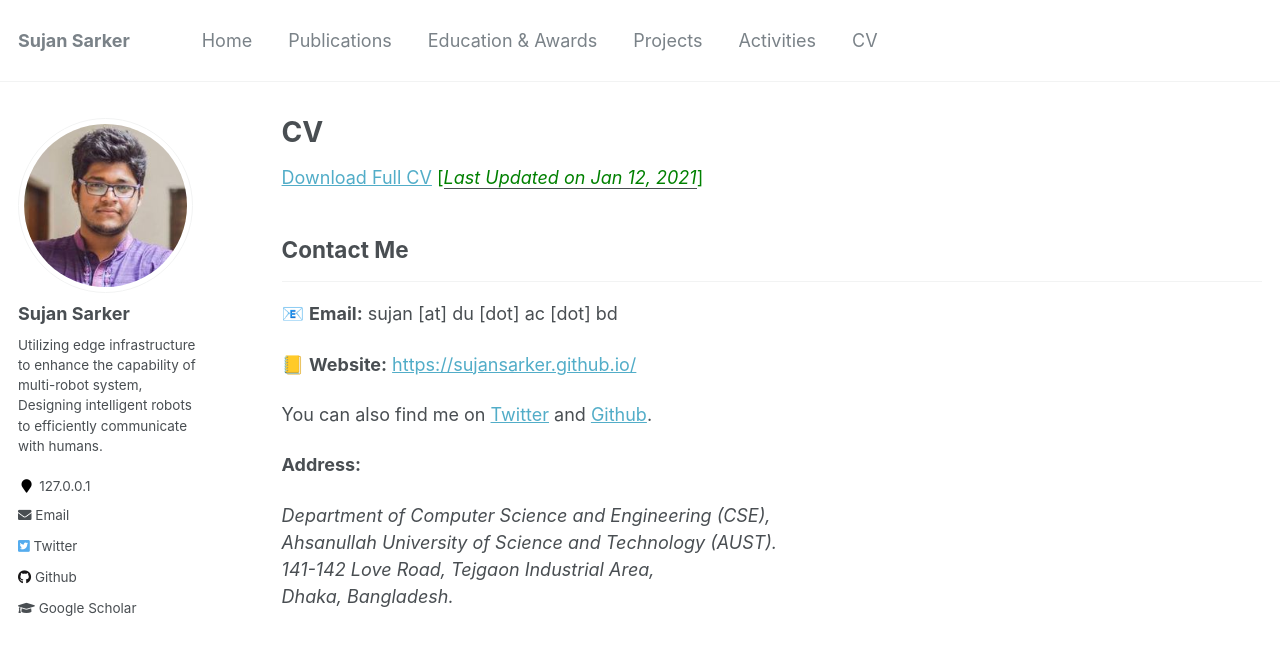
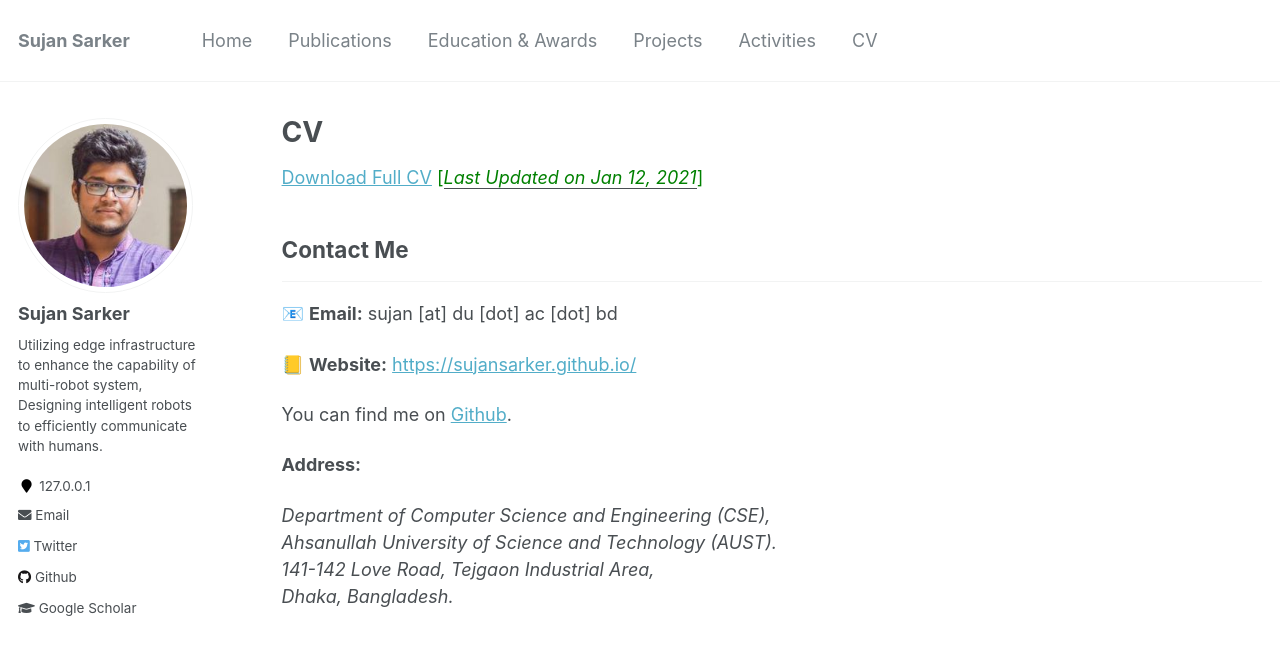
Before and after one commit to sujan-sarker/sujan-sarker.github.io, a Jekyll site: the page built from _pages/cv.md, in a window 1280 px wide and 900 px high, cut to the strip 0-674 px from the top of the window. Shown: the top 655 px of the strip. Built offline with Jekyll 4.4.1, drawn with Linux system fonts in a browser that asks for light colours.

Commit message:
Update cv.md

```diff
--- a/_pages/cv.md
+++ b/_pages/cv.md
@@ -15,7 +15,7 @@ author_profile: true
 [comment]: # &nbsp; &nbsp; &nbsp; &nbsp; &nbsp; &nbsp; &nbsp; &nbsp; &nbsp; mir.nayeem [at] alumni [dot] uleth [dot] [*first 2 letters in “canada”*], <br />
 📒 **Website:** [https://sujansarker.github.io/](https://sujansarker.github.io/) <br />
 
-You can also find me on [Twitter](https://twitter.com/mtnayeem) and [Github](https://github.com/sujansarker).
+You can find me on [Github](https://github.com/sujansarker).
 
 
 **Address:**
```
